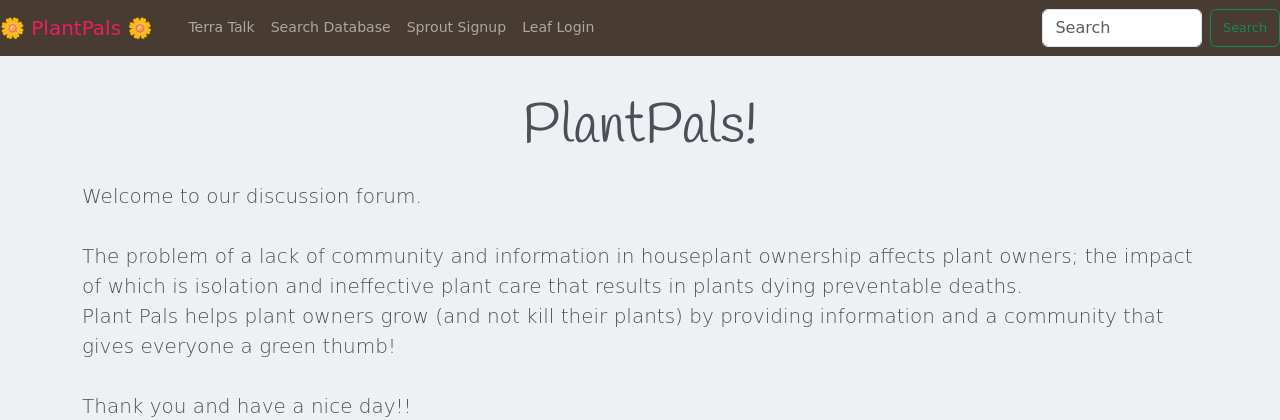
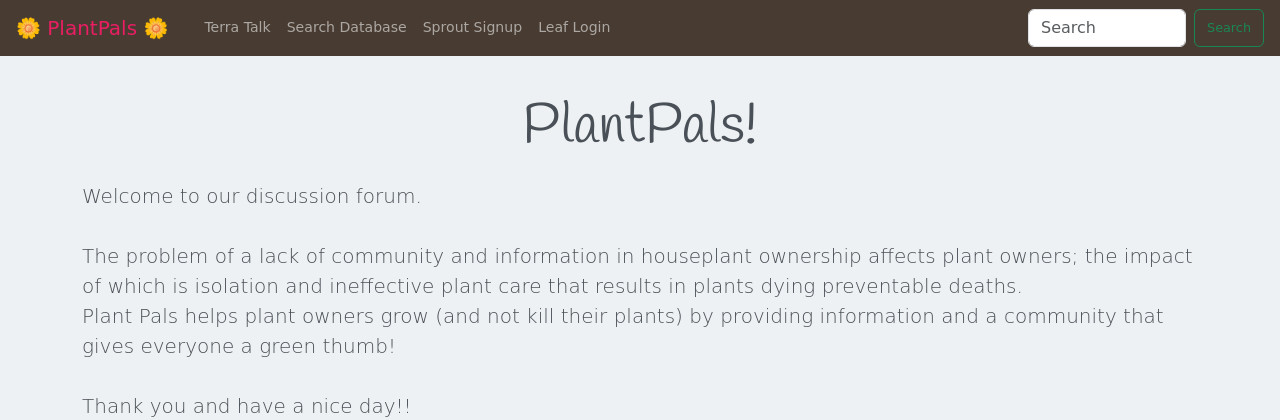
Before and after one commit to ao994/plant-pals, a Django app: page / in a window 1280 px wide. Shown: the top 420 px of the page. Run offline with Django 3.2, Linux system fonts and the light colour scheme; some libraries are stand-ins or nearby versions; some web fonts are replaced.

Commit message:
Fixed navbar padding
added padding to the nav bar so it was not directly next to the sides of the screen

```diff
--- a/Code/plant-pals/profile_of_user/templates/basic.html
+++ b/Code/plant-pals/profile_of_user/templates/basic.html
@@ -24,7 +24,7 @@
 
 <body>
     <header>
-        <nav class="navbar navbar-expand-lg navbar-dark fixed-top" style="background-color: #483C32;">
+        <nav class="navbar navbar-expand-lg navbar-dark fixed-top px-3" style="background-color: #483C32;">
 
             <div class="navbar-brand">
                 <a href="/"><span>&#127804</span> PlantPals <span>&#127804</span> </a>
```
